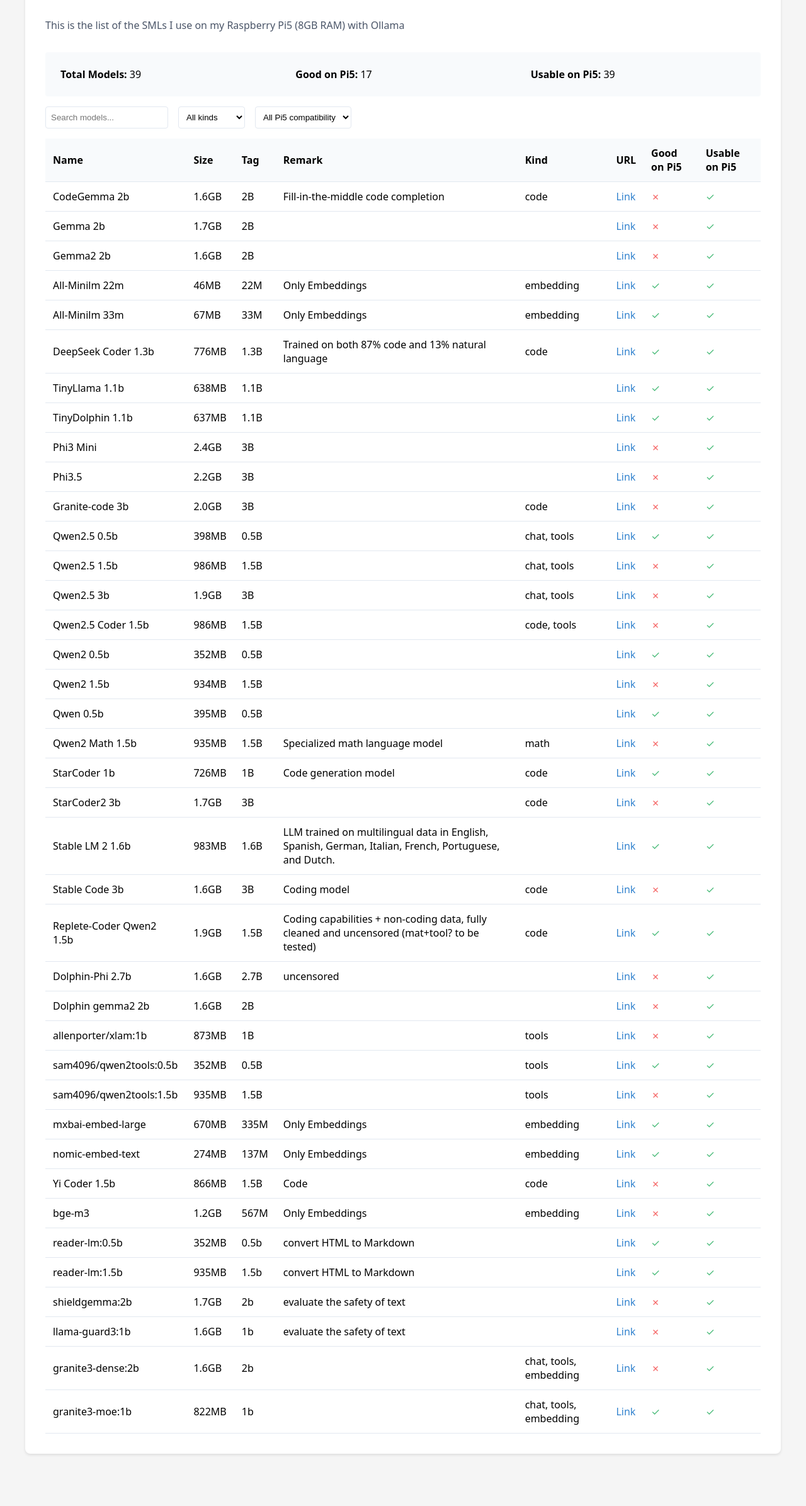
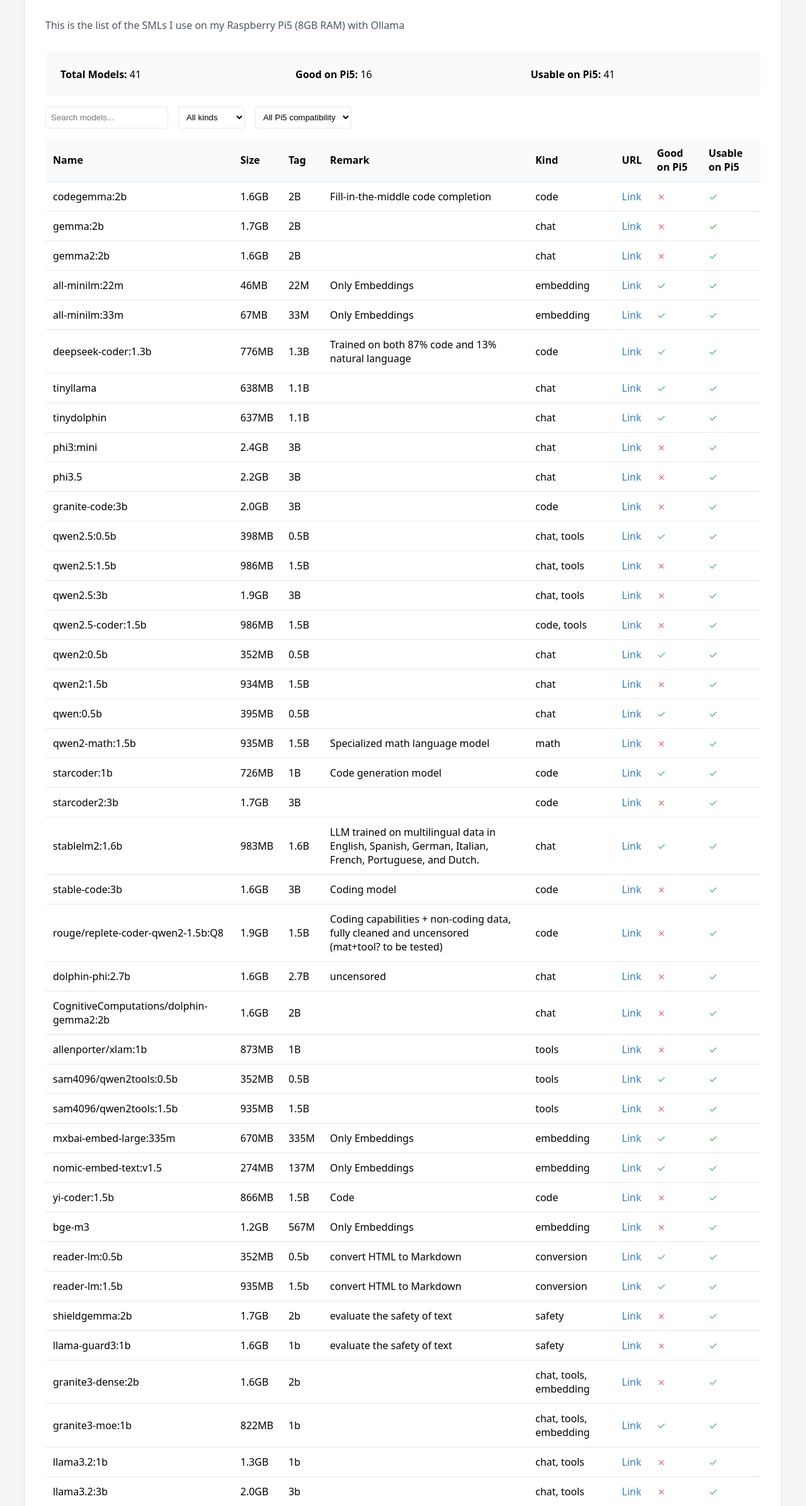
Before and after one commit to parakeet-nest/awesome-slms, a plain HTML site: page index.html in a window 1280 px wide. Shown: the part 169-2560 px from the top of the page at 63% size. Before the commit the page ends 2509 px from the top, so only its background shows below. Drawn offline with Linux system fonts and the light colour scheme.

Commit message:
🛟 Updated.

```diff
--- a/index.html
+++ b/index.html
@@ -155,10 +155,13 @@
                 >
                 <select id="kindFilter" onchange="handleKindFilter(this.value)">
                     <option value="">All kinds</option>
+                    <option value="chat">Chat</option>
                     <option value="code">Code</option>
                     <option value="embedding">Embedding</option>
                     <option value="tools">Tools</option>
                     <option value="math">Math</option>
+                    <option value="conversion">Conversion</option>
+                    <option value="safety">Safety</option>
                 </select>
                 <select id="pi5Filter" onchange="handlePi5Filter(this.value)">
                     <option value="">All Pi5 compatibility</option>
--- a/models.json
+++ b/models.json
@@ -1,7 +1,7 @@
   {
     "models": [
       {
-        "name": "CodeGemma 2b",
+        "name": "codegemma:2b",
         "size": "1.6GB",
         "tag": "2B",
         "remark": "Fill-in-the-middle code completion",
@@ -11,27 +11,27 @@
         "usable_on_pi5": true
       },
       {
-        "name": "Gemma 2b",
+        "name": "gemma:2b",
         "size": "1.7GB",
         "tag": "2B",
         "remark": "",
-        "kind": "",
+        "kind": "chat",
         "url": "https://ollama.com/library/gemma:2b",
         "good_on_pi5": false,
         "usable_on_pi5": true
       },
       {
-        "name": "Gemma2 2b",
+        "name": "gemma2:2b",
         "size": "1.6GB",
         "tag": "2B",
         "remark": "",
-        "kind": "",
+        "kind": "chat",
         "url": "https://ollama.com/library/gemma2:2b",
         "good_on_pi5": false,
         "usable_on_pi5": true
       },
       {
-        "name": "All-Minilm 22m",
+        "name": "all-minilm:22m",
         "size": "46MB",
         "tag": "22M",
         "remark": "Only Embeddings",
@@ -41,7 +41,7 @@
         "usable_on_pi5": true
       },
       {
-        "name": "All-Minilm 33m",
+        "name": "all-minilm:33m",
         "size": "67MB",
         "tag": "33M",
         "remark": "Only Embeddings",
@@ -51,67 +51,67 @@
         "usable_on_pi5": true
       },
       {
-        "name": "DeepSeek Coder 1.3b",
+        "name": "deepseek-coder:1.3b",
         "size": "776MB",
         "tag": "1.3B",
         "remark": "Trained on both 87% code and 13% natural language",
         "kind": "code",
-        "url": "https://ollama.com/library/deepseek-coder",
+        "url": "https://ollama.com/library/deepseek-coder:1.3b",
         "good_on_pi5": true,
         "usable_on_pi5": true
       },
       {
-        "name": "TinyLlama 1.1b",
+        "name": "tinyllama",
         "size": "638MB",
         "tag": "1.1B",
         "remark": "",
-        "kind": "",
+        "kind": "chat",
         "url": "https://ollama.com/library/tinyllama",
         "good_on_pi5": true,
         "usable_on_pi5": true
       },
       {
-        "name": "TinyDolphin 1.1b",
+        "name": "tinydolphin",
         "size": "637MB",
         "tag": "1.1B",
         "remark": "",
-        "kind": "",
+        "kind": "chat",
         "url": "https://ollama.com/library/tinydolphin",
         "good_on_pi5": true,
         "usable_on_pi5": true
       },
       {
-        "name": "Phi3 Mini",
+        "name": "phi3:mini",
         "size": "2.4GB",
         "tag": "3B",
         "remark": "",
-        "kind": "",
+        "kind": "chat",
         "url": "https://ollama.com/library/phi3:mini",
         "good_on_pi5": false,
         "usable_on_pi5": true
       },
       {
-        "name": "Phi3.5",
+        "name": "phi3.5",
         "size": "2.2GB",
         "tag": "3B",
         "remark": "",
-        "kind": "",
+        "kind": "chat",
         "url": "https://ollama.com/library/phi3.5",
         "good_on_pi5": false,
         "usable_on_pi5": true
       },
       {
-        "name": "Granite-code 3b",
+        "name": "granite-code:3b",
         "size": "2.0GB",
         "tag": "3B",
         "remark": "",
         "kind": "code",
-        "url": "https://ollama.com/library/granite-code",
+        "url": "https://ollama.com/library/granite-code:3b",
         "good_on_pi5": false,
         "usable_on_pi5": true
       },
       {
-        "name": "Qwen2.5 0.5b",
+        "name": "qwen2.5:0.5b",
         "size": "398MB",
         "tag": "0.5B",
         "remark": "",
@@ -121,7 +121,7 @@
         "usable_on_pi5": true
       },
       {
-        "name": "Qwen2.5 1.5b",
+        "name": "qwen2.5:1.5b",
         "size": "986MB",
         "tag": "1.5B",
         "remark": "",
@@ -131,7 +131,7 @@
         "usable_on_pi5": true
       },
       {
-        "name": "Qwen2.5 3b",
+        "name": "qwen2.5:3b",
         "size": "1.9GB",
         "tag": "3B",
         "remark": "",
@@ -141,7 +141,7 @@
         "usable_on_pi5": true
       },
       {
-        "name": "Qwen2.5 Coder 1.5b",
+        "name": "qwen2.5-coder:1.5b",
         "size": "986MB",
         "tag": "1.5B",
         "remark": "",
@@ -151,37 +151,37 @@
         "usable_on_pi5": true
       },
       {
-        "name": "Qwen2 0.5b",
+        "name": "qwen2:0.5b",
         "size": "352MB",
         "tag": "0.5B",
         "remark": "",
-        "kind": "",
+        "kind": "chat",
         "url": "https://ollama.com/library/qwen2:0.5b",
         "good_on_pi5": true,
         "usable_on_pi5": true
       },
       {
-        "name": "Qwen2 1.5b",
+        "name": "qwen2:1.5b",
         "size": "934MB",
         "tag": "1.5B",
         "remark": "",
-        "kind": "",
+        "kind": "chat",
         "url": "https://ollama.com/library/qwen2:1.5b",
         "good_on_pi5": false,
         "usable_on_pi5": true
       },
       {
-        "name": "Qwen 0.5b",
+        "name": "qwen:0.5b",
         "size": "395MB",
         "tag": "0.5B",
         "remark": "",
-        "kind": "",
+        "kind": "chat",
         "url": "https://ollama.com/library/qwen:0.5b",
         "good_on_pi5": true,
         "usable_on_pi5": true
       },
       {
-        "name": "Qwen2 Math 1.5b",
+        "name": "qwen2-math:1.5b",
         "size": "935MB",
         "tag": "1.5B",
         "remark": "Specialized math language model",
@@ -191,7 +191,7 @@
         "usable_on_pi5": true
       },
       {
-        "name": "StarCoder 1b",
+        "name": "starcoder:1b",
         "size": "726MB",
         "tag": "1B",
         "remark": "Code generation model",
@@ -201,7 +201,7 @@
         "usable_on_pi5": true
       },
       {
-        "name": "StarCoder2 3b",
+        "name": "starcoder2:3b",
         "size": "1.7GB",
         "tag": "3B",
         "remark": "",
@@ -211,17 +211,17 @@
         "usable_on_pi5": true
       },
       {
-        "name": "Stable LM 2 1.6b",
+        "name": "stablelm2:1.6b",
         "size": "983MB",
         "tag": "1.6B",
         "remark": "LLM trained on multilingual data in English, Spanish, German, Italian, French, Portuguese, and Dutch.",
-        "kind": "",
-        "url": "https://ollama.com/library/stablelm2",
+        "kind": "chat",
+        "url": "https://ollama.com/library/stablelm2:1.6b",
         "good_on_pi5": true,
         "usable_on_pi5": true
       },
       {
-        "name": "Stable Code 3b",
+        "name": "stable-code:3b",
         "size": "1.6GB",
         "tag": "3B",
         "remark": "Coding model",
@@ -231,31 +231,31 @@
         "usable_on_pi5": true
       },
       {
-        "name": "Replete-Coder Qwen2 1.5b",
+        "name": "rouge/replete-coder-qwen2-1.5b:Q8",
         "size": "1.9GB",
         "tag": "1.5B",
         "remark": "Coding capabilities + non-coding data, fully cleaned and uncensored (mat+tool? to be tested)",
         "kind": "code",
         "url": "https://ollama.com/rouge/replete-coder-qwen2-1.5b:Q8",
-        "good_on_pi5": true,
+        "good_on_pi5": false,
         "usable_on_pi5": true
       },
       {
-        "name": "Dolphin-Phi 2.7b",
+        "name": "dolphin-phi:2.7b",
         "size": "1.6GB",
         "tag": "2.7B",
         "remark": "uncensored",
-        "kind": "",
+        "kind": "chat",
         "url": "https://ollama.com/library/dolphin-phi:2.7b",
         "good_on_pi5": false,
         "usable_on_pi5": true
       },
       {
-        "name": "Dolphin gemma2 2b",
+        "name": "CognitiveComputations/dolphin-gemma2:2b",
         "size": "1.6GB",
         "tag": "2B",
         "remark": "",
-        "kind": "",
+        "kind": "chat",
         "url": "https://ollama.com/CognitiveComputations/dolphin-gemma2:2b",
         "good_on_pi5": false,
         "usable_on_pi5": true
@@ -291,7 +291,7 @@
         "usable_on_pi5": true
       },
       {
-        "name": "mxbai-embed-large",
+        "name": "mxbai-embed-large:335m",
         "size": "670MB",
         "tag": "335M",
         "remark": "Only Embeddings",
@@ -301,7 +301,7 @@
         "usable_on_pi5": true
       },
       {
-        "name": "nomic-embed-text",
+        "name": "nomic-embed-text:v1.5",
         "size": "274MB",
         "tag": "137M",
         "remark": "Only Embeddings",
@@ -311,7 +311,7 @@
         "usable_on_pi5": true
       },
       {
-        "name": "Yi Coder 1.5b",
+        "name": "yi-coder:1.5b",
         "size": "866MB",
         "tag": "1.5B",
         "remark": "Code",
@@ -335,7 +335,7 @@
         "size": "352MB",
         "tag": "0.5b",
         "remark": "convert HTML to Markdown",
-        "kind": "",
+        "kind": "conversion",
         "url": "https://ollama.com/library/reader-lm:0.5b",
         "good_on_pi5": true,
         "usable_on_pi5": true
@@ -345,7 +345,7 @@
         "size": "935MB",
         "tag": "1.5b",
         "remark": "convert HTML to Markdown",
-        "kind": "",
+        "kind": "conversion",
         "url": "https://ollama.com/library/reader-lm:1.5b",
         "good_on_pi5": true,
         "usable_on_pi5": true
@@ -355,7 +355,7 @@
         "size": "1.7GB",
         "tag": "2b",
         "remark": "evaluate the safety of text",
-        "kind": "",
+        "kind": "safety",
         "url": "https://ollama.com/library/shieldgemma:2b",
         "good_on_pi5": false,
         "usable_on_pi5": true
@@ -365,7 +365,7 @@
         "size": "1.6GB",
         "tag": "1b",
         "remark": "evaluate the safety of text",
-        "kind": "",
+        "kind": "safety",
         "url": "https://ollama.com/library/llama-guard3:1b",
         "good_on_pi5": false,
         "usable_on_pi5": true
@@ -389,6 +389,26 @@
         "url": "https://ollama.com/library/granite3-moe:1b",
         "good_on_pi5": true,
         "usable_on_pi5": true
+      },
+      {
+        "name": "llama3.2:1b",
+        "size": "1.3GB",
+        "tag": "1b",
+        "remark": "",
+        "kind": "chat, tools",
+        "url": "https://ollama.com/library/llama3.2:1b",
+        "good_on_pi5": false,
+        "usable_on_pi5": true
+      },
+      {
+        "name": "llama3.2:3b",
+        "size": "2.0GB",
+        "tag": "3b",
+        "remark": "",
+        "kind": "chat, tools",
+        "url": "https://ollama.com/library/llama3.2:3b",
+        "good_on_pi5": false,
+        "usable_on_pi5": true
       }
     ]
   }
```
Also changed, not shown: tests/02-slms-benchmark/data/models.json (deleted, +0 -36 lines), tests/02-slms-benchmark/data/results.json (deleted, +0 -79 lines), tests/02-slms-chat-benchmark/data/gen-report.js (added, +22 -0 lines), tests/02-slms-chat-benchmark/data/models.json (added, +59 -0 lines), tests/02-slms-chat-benchmark/data/results.json (added, +135 -0 lines), 18 other files.
